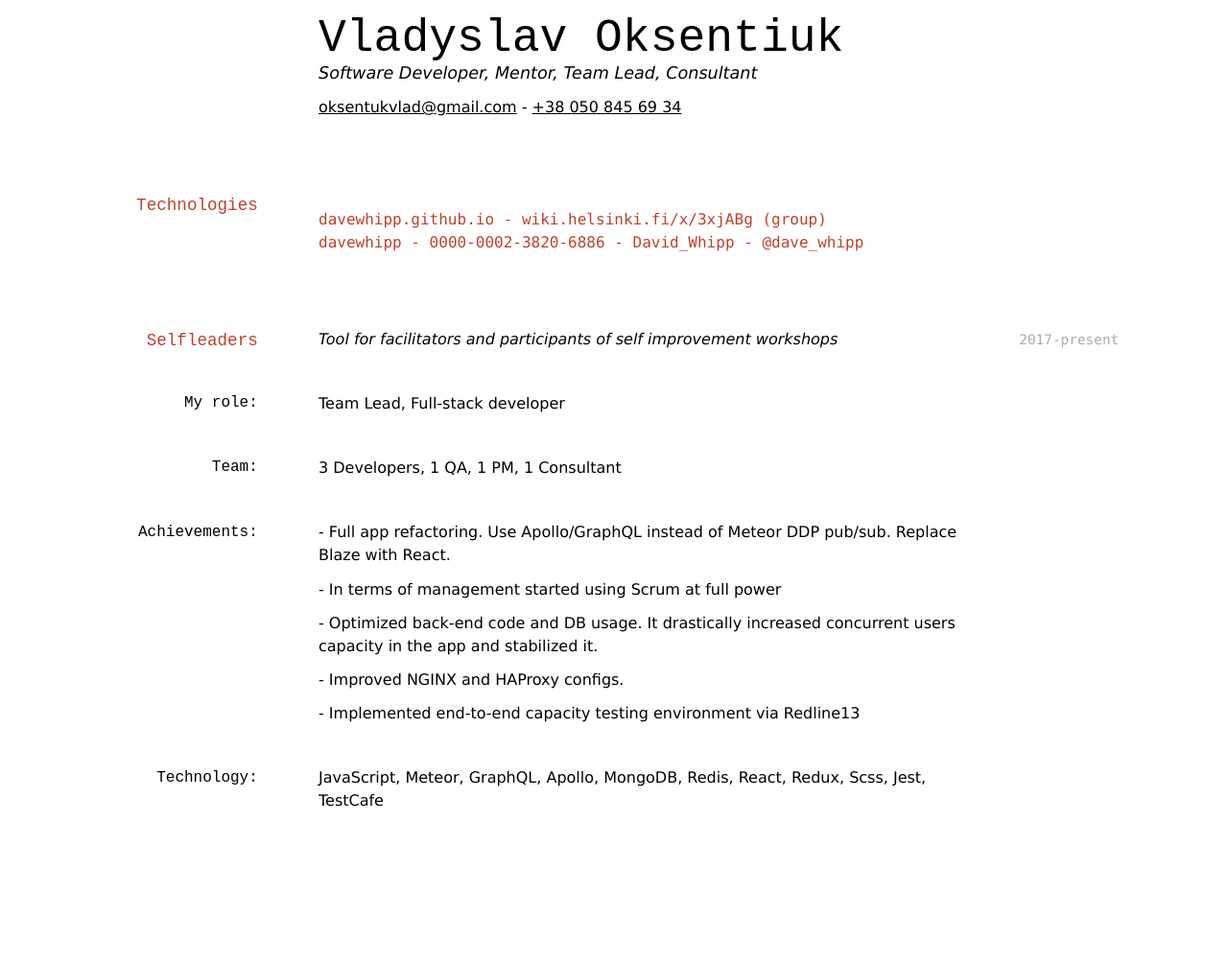
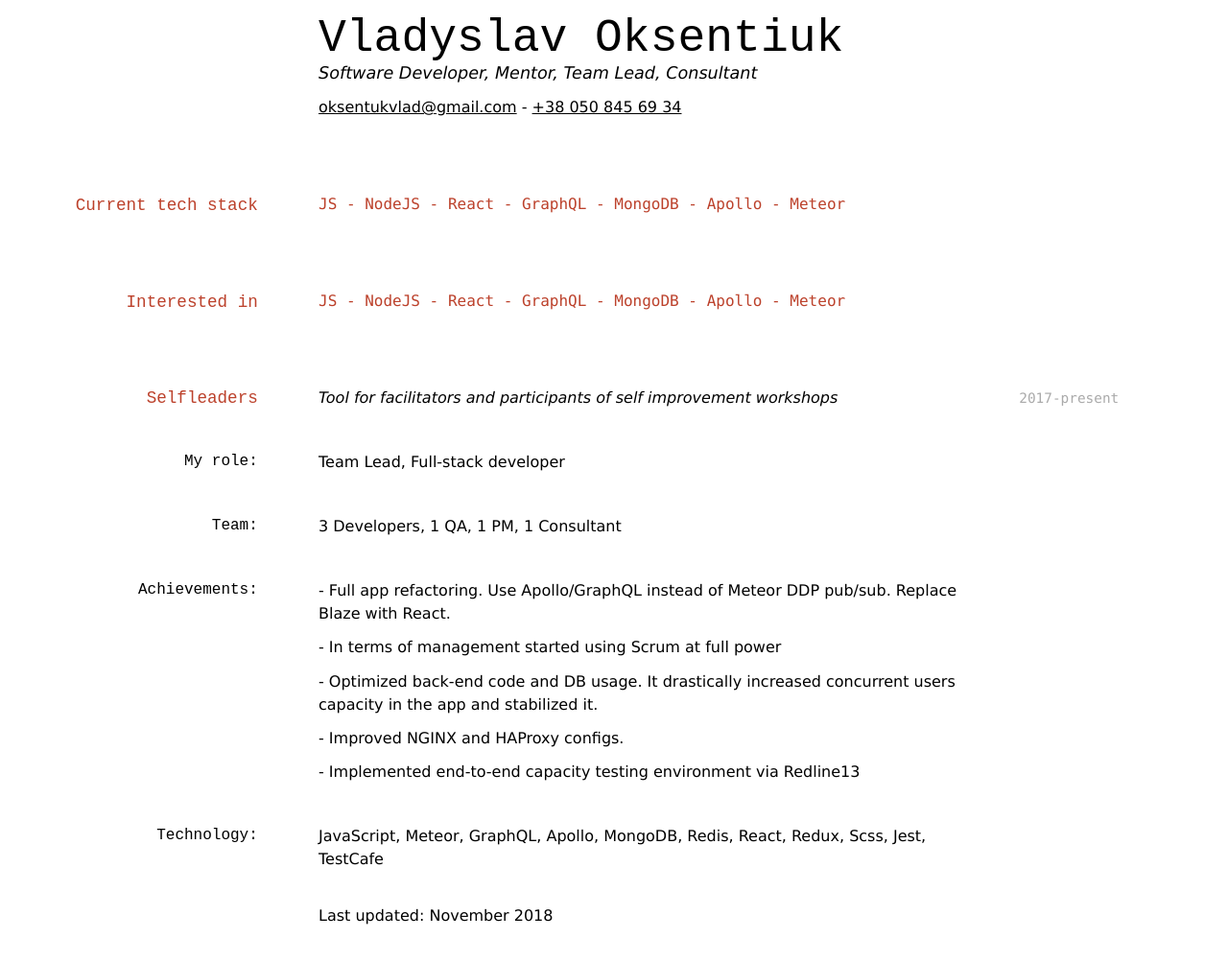
Before and after one commit to OksentukVlad/resume, a Jekyll site: the page built from index.md, in a window 1280 px wide. Shown: the whole page at 96% size. Built offline with Jekyll 4.4.1, drawn with Linux system fonts in a browser that asks for light colours; before the commit the page ends 900 px from its top, so only the background shows below that.

Commit message:
Experimenting with tech stack

```diff
--- a/index.md
+++ b/index.md
@@ -7,15 +7,28 @@ Software Developer, Mentor, Team Lead, Consultant
 
 <a href="mailto:oksentukvlad@gmail.com">oksentukvlad@gmail.com</a> - <a href="tel:380508456934">+38 050 845 69 34</a>
 
-## Technologies
+## Current tech stack
 
 <div id="webaddress">
-  <a href="https://davewhipp.github.io"><i class="fas fa-home"></i> davewhipp.github.io</a> -
-  <a href="https://wiki.helsinki.fi/x/3xjABg"><i class="fas fa-users"></i> wiki.helsinki.fi/x/3xjABg (group)</a><br/>
-  <a href="https://github.com/davewhipp"><i class="fab fa-github"></i> davewhipp</a> -
-  <a href="https://orcid.org/0000-0002-3820-6886"><i class="ai ai-orcid"></i> 0000-0002-3820-6886</a> -
-  <a href="https://www.researchgate.net/profile/David_Whipp"><i class="ai ai-researchgate"></i> David_Whipp</a> -
-  <a href="https://twitter.com/dave_whipp"><i class="fab fa-twitter"></i> @dave_whipp</a>
+  <a href="https://en.wikipedia.org/wiki/JavaScript">JS</a> -
+  <a href="https://nodejs.org/en/">NodeJS</a> -
+  <a href="https://reactjs.org/">React</a> -
+  <a href="https://graphql.org/">GraphQL</a> -
+  <a href="https://www.mongodb.com/">MongoDB</a> -
+  <a href="https://www.apollographql.com/">Apollo</a> -
+  <a href="https://www.meteor.com/">Meteor</a>
+</div>
+
+## Interested in
+
+<div id="webaddress">
+  <a href="https://en.wikipedia.org/wiki/JavaScript">JS</a> -
+  <a href="https://nodejs.org/en/">NodeJS</a> -
+  <a href="https://reactjs.org/">React</a> -
+  <a href="https://graphql.org/">GraphQL</a> -
+  <a href="https://www.mongodb.com/">MongoDB</a> -
+  <a href="https://www.apollographql.com/">Apollo</a> -
+  <a href="https://www.meteor.com/">Meteor</a>
 </div>
 
 ## Selfleaders
--- a/media/davewhipp-print.css
+++ b/media/davewhipp-print.css
@@ -164,7 +164,7 @@ a:hover {
 }
 
 #webaddress {
-	margin-top: 1em;
+	/*margin-top: 1em;*/
 	position: relative;
 	left: 25%;
 	color: #ccc;
--- a/media/davewhipp-screen.css
+++ b/media/davewhipp-screen.css
@@ -162,7 +162,7 @@ a:hover {
 }
 
 #webaddress {
-	margin-top: 1em;
+	/*margin-top: 1em;*/
 	position: relative;
 	left: 25%;
 	color: #bc412b;
```
Also changed, not shown: other parts of index.md (+1 -3 lines).
